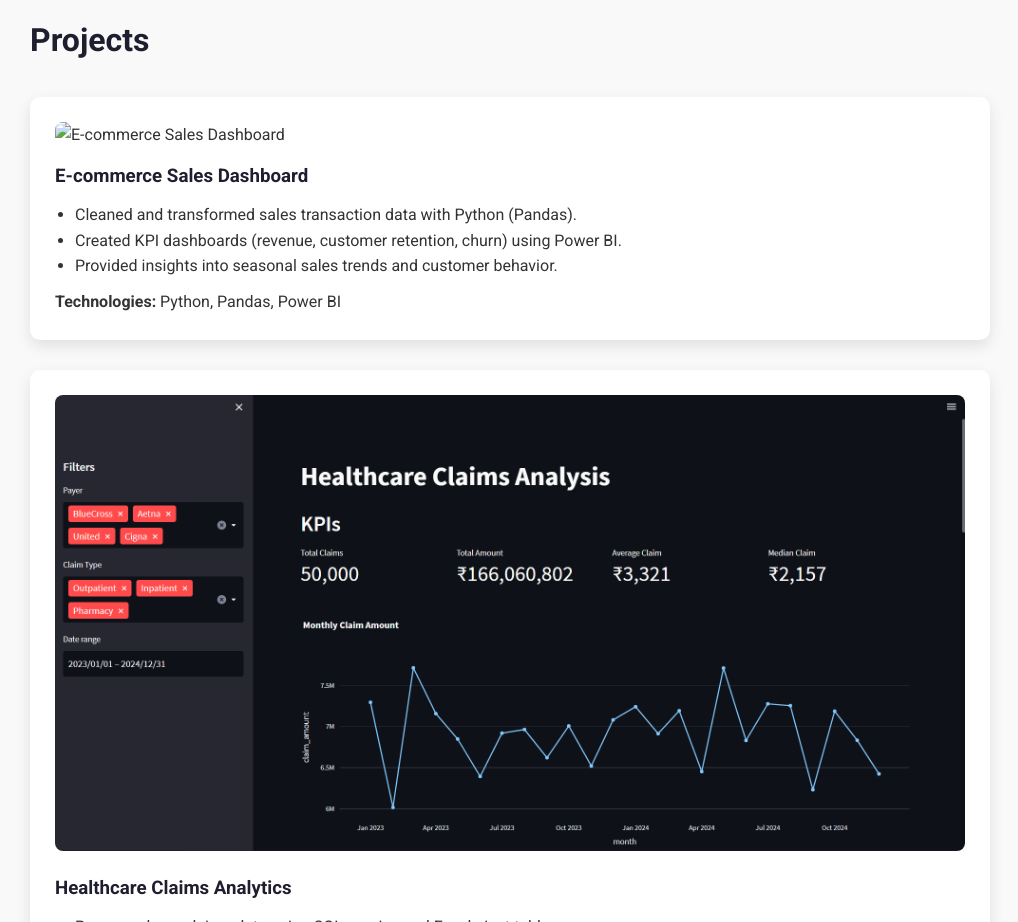
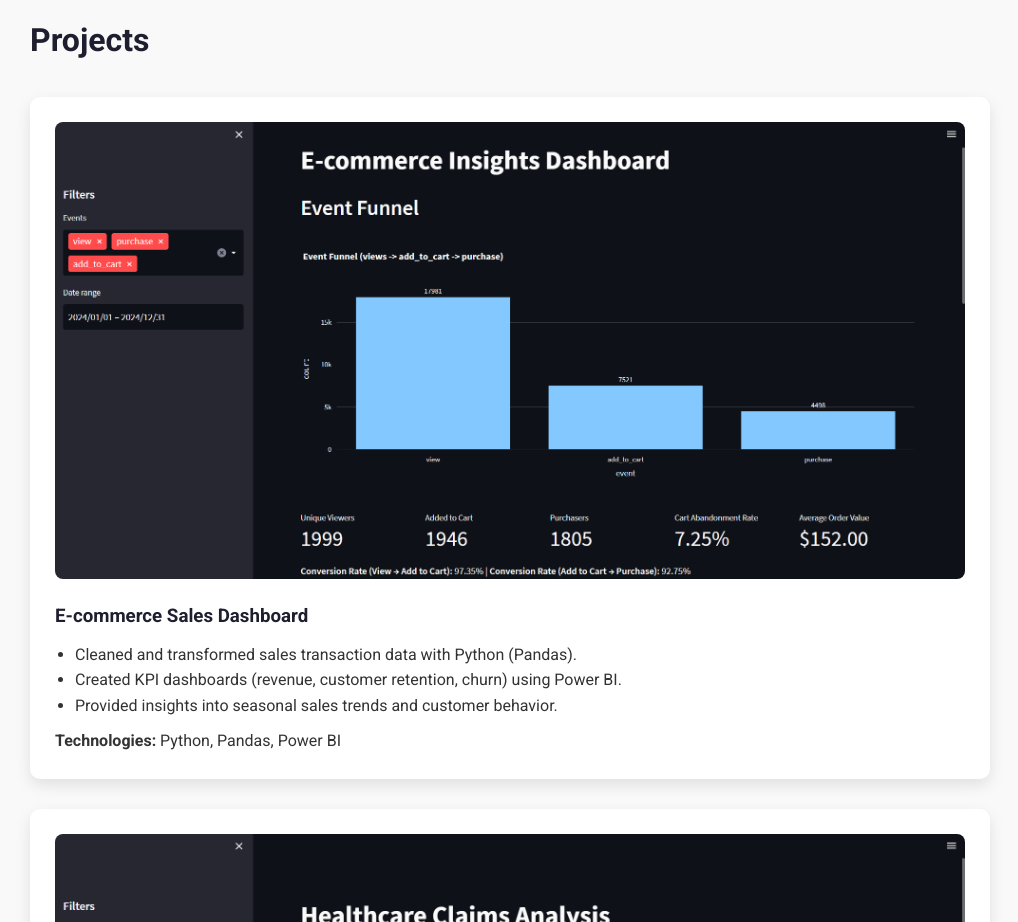
Before and after one commit to Nikkhiiilll/portfolio, a plain HTML site: page index.html in a window 1280 px wide. Shown: the part 1120-2042 px from the top of the page, without its empty margins (130-1148 px from the left). Drawn offline with Linux system fonts and the light colour scheme.

Commit message:
index.html

```diff
--- a/index.html
+++ b/index.html
@@ -44,7 +44,7 @@
 
       <!-- Project 1 -->
       <div class="project-card">
-        <img src="imagess/ecommerce_sales_dashboard.png" alt="E-commerce Sales Dashboard">
+        <img src="images/ecommerce_sales_dashboard.png" alt="E-commerce Sales Dashboard">
         <h3>E-commerce Sales Dashboard</h3>
         <ul>
           <li>Cleaned and transformed sales transaction data with Python (Pandas).</li>
```
